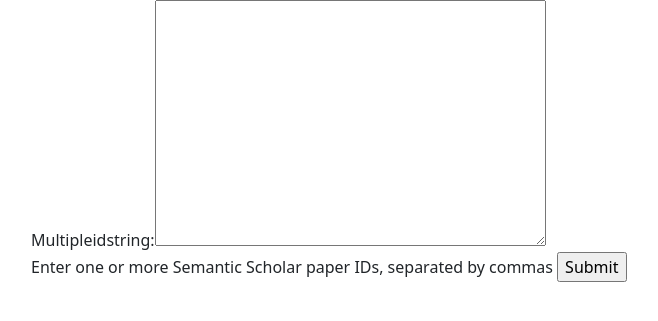
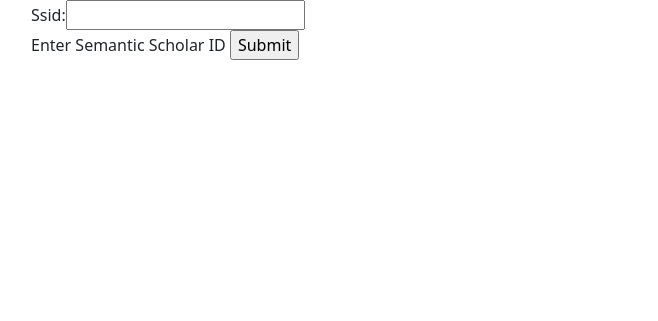
Before and after one commit to wabarr/citation_networks, a Django app: page /import-citations/ in a window 1280 px wide. Shown: the part 56-377 px from the top of the page, without its empty margins (51-709 px from the left). Run offline with Django 3.2, Linux system fonts and the light colour scheme; some libraries are stand-ins or nearby versions.

Commit message:
made form submission saner from paper detail view (don't use js)

```diff
--- a/citation_networks/admin.py
+++ b/citation_networks/admin.py
@@ -3,7 +3,7 @@
 
 
 class PaperAdmin(admin.ModelAdmin):
-    fields = ["SSID_paper_ID", "title", "year", "abstract", "journal_name", "volume", "issue", "pages", "cited_by", "citations_last_queried"]
+    fields = ["SSID_paper_ID", "title", "year", "abstract", "journal_name", "volume", "issue", "pages", "cited_by", "citations_last_queried","raw_SS_json"]
     search_fields = ["SSID_paper_ID", "title", "year","authors__name"]
 
 class AuthorAdmin(admin.ModelAdmin):
--- a/citation_networks/forms.py
+++ b/citation_networks/forms.py
@@ -1,155 +1,155 @@
 from django import forms
+from django.core.exceptions import ValidationError
 import requests
+import json
 from citation_networks.models import Paper, Author, Authorship
 import datetime
 
 class ImportCitations(forms.Form):
-    multipleIDstring = forms.CharField(widget=forms.Textarea, help_text="Enter one or more Semantic Scholar paper IDs, separated by commas")
+    ssid = forms.CharField(help_text="Enter Semantic Scholar ID")
 
-    def doImport(self, multipleIDstring):
-        class SSPaper:
-            def __init__(self, ID):
-                self.ID = ID
-                self.semantic_API_url = "https://api.semanticscholar.org/graph/v1/paper/"
-                try:
-                    fields = ["citationCount", "authors", "year", "title", "journal", "publicationTypes", "abstract",
-                              "citations", "citations.authors", "citations.year", "citations.title",
-                              "citations.journal",
-                              "references", "references.authors", "references.year", "references.title",
-                              "references.journal"]
-                    URL = self.semantic_API_url + self.ID + "?fields={fields}".format(
-                        fields=",".join(fields))
-                    print(URL)
-                    paper = requests.get(URL)
-                    if paper.status_code == 404:
-                        raise Exception(paper.json()["error"])
-                    if paper.status_code == 200:
-                        self.json = paper.json()
-                except:
-                    raise Exception(
-                        "something dreadful happened when trying to fetch paper {id}.  Check your URL".format(
-                            id=self.ID))
+    def addAuthors(self, paper_object, JSON_authorlist):
+        authors = enumerate(JSON_authorlist)
+        for i, author in authors:
+            theAuthorObject, created = Author.objects.get_or_create(SS_author_ID=author["authorId"],
+                                                                    name=author["name"])
+            numAuthors = len(JSON_authorlist)
+            if i == 0:
+                Authorship.objects.get_or_create(paper=paper_object,
+                                                 author=theAuthorObject,
+                                                 authorPosition="F")
 
-            def json(self):
-                print(self.json)
+            elif i == numAuthors - 1:
+                Authorship.objects.get_or_create(paper=paper_object,
+                                                 author=theAuthorObject,
+                                                 authorPosition="L")
+            else:
+                Authorship.objects.get_or_create(paper=paper_object,
+                                                 author=theAuthorObject,
+                                                 authorPosition="I")
 
-        def addAuthors(paper_object, JSON_authorlist):
-            authors = enumerate(JSON_authorlist)
-            for i, author in authors:
-                theAuthorObject, created = Author.objects.get_or_create(SS_author_ID=author["authorId"],
-                                                                        name=author["name"])
-                numAuthors = len(JSON_authorlist)
-                if i == 0:
-                    Authorship.objects.get_or_create(paper=paper_object,
-                                                     author=theAuthorObject,
-                                                     authorPosition="F")
-
-                elif i == numAuthors - 1:
-                    Authorship.objects.get_or_create(paper=paper_object,
-                                                     author=theAuthorObject,
-                                                     authorPosition="L")
-                else:
-                    Authorship.objects.get_or_create(paper=paper_object,
-                                                     author=theAuthorObject,
-                                                     authorPosition="I")
-
-        def addPaper2DB(ID):
-            paper_response_from_SS_API = SSPaper(ID)
-            thePaperJSON = paper_response_from_SS_API.json
-            thePaperObject, created = Paper.objects.get_or_create(SSID_paper_ID=thePaperJSON["paperId"])
-            thePaperObject.title=thePaperJSON["title"]
+    def addCitationsRefs(self, id):
+        thePaperObject = Paper.objects.get(SSID_paper_ID=id)
+        thePaperJSON = json.loads(thePaperObject.raw_SS_json)
+        for citation in thePaperJSON["citations"]:
+            citing_paper, created = Paper.objects.get_or_create(SSID_paper_ID=citation["paperId"])
+            citing_paper.title = citation["title"]
             try:
-                thePaperObject.journal_name = thePaperJSON["journal"]["name"]
+                citing_paper.journal_name = citation["journal"]["name"]
             except KeyError:
                 pass
             except TypeError:
                 pass
             try:
-                thePaperObject.volume = thePaperJSON["journal"]["volume"]
+                citing_paper.volume = citation["journal"]["volume"]
             except KeyError:
                 pass
             except TypeError:
                 pass
             try:
-                thePaperObject.issue = thePaperJSON["journal"]["issue"]
+                citing_paper.issue = citation["journal"]["issue"]
             except KeyError:
                 pass
             except TypeError:
                 pass
             try:
-                thePaperObject.pages = thePaperJSON["journal"]["pages"]
+                citing_paper.pages = citation["journal"]["pages"]
             except KeyError:
                 pass
             except TypeError:
                 pass
-            thePaperObject.year=thePaperJSON["year"]
-            thePaperObject.citations_last_queried = datetime.datetime.now().astimezone()
+            citing_paper.year = citation["year"]
+            citing_paper.save()
+            self.addAuthors(citing_paper, citation["authors"])
+            thePaperObject.cited_by.add(citing_paper)
             thePaperObject.save()
-            addAuthors(thePaperObject, thePaperJSON["authors"])
-            for citation in thePaperJSON["citations"]:
-                citing_paper, created = Paper.objects.get_or_create(SSID_paper_ID=citation["paperId"])
-                citing_paper.title = citation["title"]
-                try:
-                    citing_paper.journal_name = citation["journal"]["name"]
-                except KeyError:
-                    pass
-                except TypeError:
-                    pass
-                try:
-                    citing_paper.volume = citation["journal"]["volume"]
-                except KeyError:
-                    pass
-                except TypeError:
-                    pass
-                try:
-                    citing_paper.issue = citation["journal"]["issue"]
-                except KeyError:
-                    pass
-                except TypeError:
-                    pass
-                try:
-                    citing_paper.pages = citation["journal"]["pages"]
-                except KeyError:
-                    pass
-                except TypeError:
-                    pass
-                citing_paper.year=citation["year"]
-                citing_paper.save()
-                addAuthors(citing_paper, citation["authors"])
-                thePaperObject.cited_by.add(citing_paper)
-                thePaperObject.save()
-            for reference in thePaperJSON["references"]:
-                referring_paper, created = Paper.objects.get_or_create(SSID_paper_ID=reference["paperId"])
-                referring_paper.title = reference["title"]
-                try:
-                    referring_paper.journal_name = reference["journal"]["name"]
-                except KeyError:
-                    pass
-                except TypeError:
-                    pass
-                try:
-                    referring_paper.volume = reference["journal"]["volume"]
-                except KeyError:
-                    pass
-                except TypeError:
-                    pass
-                try:
-                    referring_paper.issue = reference["journal"]["issue"]
-                except KeyError:
-                    pass
-                except TypeError:
-                    pass
-                try:
-                    referring_paper.pages = reference["journal"]["pages"]
-                except KeyError:
-                    pass
-                except TypeError:
-                    pass
-                referring_paper.year=reference["year"]
-                referring_paper.save()
-                addAuthors(referring_paper, reference["authors"])
-                thePaperObject.references.add(referring_paper)
-                thePaperObject.save()
-        ## do the thing
-        for SSid in multipleIDstring.replace(" ", "").replace("\n","").split(','):
-            addPaper2DB(SSid)
+        for reference in thePaperJSON["references"]:
+            referring_paper, created = Paper.objects.get_or_create(SSID_paper_ID=reference["paperId"])
+            referring_paper.title = reference["title"]
+            try:
+                referring_paper.journal_name = reference["journal"]["name"]
+            except KeyError:
+                pass
+            except TypeError:
+                pass
+            try:
+                referring_paper.volume = reference["journal"]["volume"]
+            except KeyError:
+                pass
+            except TypeError:
+                pass
+            try:
+                referring_paper.issue = reference["journal"]["issue"]
+            except KeyError:
+                pass
+            except TypeError:
+                pass
+            try:
+                referring_paper.pages = reference["journal"]["pages"]
+            except KeyError:
+                pass
+            except TypeError:
+                pass
+            referring_paper.year = reference["year"]
+            referring_paper.save()
+            self.addAuthors(referring_paper, reference["authors"])
+            thePaperObject.references.add(referring_paper)
+            thePaperObject.save()
+
+    def clean(self):
+        super().clean()
+        ## on submit form clean, query SS and create the object if needed, saving the
+        ## raw json into a model field called Paper.raw_SS_json
+        id = self.cleaned_data["ssid"]
+        semantic_API_url = "https://api.semanticscholar.org/graph/v1/paper/"
+        status_code = None
+        try:
+            fields = ["citationCount", "authors", "year", "title", "journal", "publicationTypes", "abstract",
+                      "citations", "citations.authors", "citations.year", "citations.title",
+                      "citations.journal",
+                      "references", "references.authors", "references.year", "references.title",
+                      "references.journal"]
+            URL = semantic_API_url + id + "?fields={fields}".format(
+                fields=",".join(fields))
+            print(URL)
+            paper = requests.get(URL)
+            if paper.status_code == 200:
+                thePaperJSON = paper.json()
+            else:
+                raise ValidationError("Got error code {code} from Semantic Scholar".format(code=paper_response_from_SS_API.status_code))
+        except:
+            raise ValidationError(
+                "something dreadful happened when trying to fetch paper.  Check your URL {url}".format(
+                    url=URL))
+
+        thePaperObject, created = Paper.objects.get_or_create(SSID_paper_ID=thePaperJSON["paperId"])
+        thePaperObject.raw_SS_json = json.dumps(thePaperJSON)
+        thePaperObject.title = thePaperJSON["title"]
+        try:
+            thePaperObject.journal_name = thePaperJSON["journal"]["name"]
+        except KeyError:
+            pass
+        except TypeError:
+            raise ValidationError("Got a type error when trying to parse the JSON")
+        try:
+            thePaperObject.volume = thePaperJSON["journal"]["volume"]
+        except KeyError:
+            pass
+        except TypeError:
+            raise ValidationError("Got a type error when trying to parse the JSON")
+        try:
+            thePaperObject.issue = thePaperJSON["journal"]["issue"]
+        except KeyError:
+            pass
+        except TypeError:
+            raise ValidationError("Got a type error when trying to parse the JSON")
+        try:
+            thePaperObject.pages = thePaperJSON["journal"]["pages"]
+        except KeyError:
+            pass
+        except TypeError:
+            raise ValidationError("Got a type error when trying to parse the JSON")
+        thePaperObject.year = thePaperJSON["year"]
+        thePaperObject.citations_last_queried = datetime.datetime.now().astimezone()
+        thePaperObject.save()
+        self.addAuthors(thePaperObject, thePaperJSON["authors"])
--- a/citation_networks/models.py
+++ b/citation_networks/models.py
@@ -23,6 +23,7 @@
     references = models.ManyToManyField('Paper', blank=True, related_name="refs")
     cited_by = models.ManyToManyField('Paper', blank=True, related_name="cites")
     citations_last_queried = models.DateTimeField(null=True, blank=True)
+    raw_SS_json = models.TextField(null=True, blank=True)
 
     def __str__(self):
         try:
--- a/citation_networks/templates/citation_networks/network.html
+++ b/citation_networks/templates/citation_networks/network.html
@@ -58,7 +58,7 @@
             .id(function(d) { return d.id; })                     // This provide  the id of a node
             .links(data.links)                                    // and this the list of links
       )
-      .force("charge", d3.forceManyBody().strength(-20))         // This adds repulsion between nodes. Play with the -400 for the repulsion strength
+      .force("charge", d3.forceManyBody().strength(-4))         // This adds repulsion between nodes. Play with the -400 for the repulsion strength
       .force("center", d3.forceCenter(width / 2, height / 2))     // This force attracts nodes to the center of the svg area
       .on("end", ticked);
 
@@ -71,8 +71,8 @@
         .attr("y2", function(d) { return d.target.y; });
 
     node
-         .attr("cx", function (d) { return d.x+6; })
-         .attr("cy", function(d) { return d.y-6; });
+         .attr("cx", function (d) { return d.x; })
+         .attr("cy", function(d) { return d.y; });
   }
 
 });
--- a/citation_networks/urls.py
+++ b/citation_networks/urls.py
@@ -15,13 +15,12 @@
 """
 from django.contrib import admin
 from django.urls import path
-from citation_networks.views import PaperListView, PaperDetailView, ImportCitationsFormView, AuthorDetailView, NetworkView, NetworkJSON
-
+from citation_networks.views import *
 urlpatterns = [
     path('', PaperListView.as_view()),
     path('admin/', admin.site.urls),
     path('papers/', PaperListView.as_view()),
-    path('papers/<pk>', PaperDetailView.as_view(), name="paper-detail"),
+    path('papers/<pk>', ImportCitationsFormViewFromPaperDetail.as_view(), name="paper-detail"),
     path('authors/<pk>', AuthorDetailView.as_view(), name="author-detail"),
     path('import-citations/', ImportCitationsFormView.as_view()),
     path('network/', NetworkView.as_view()),
--- a/citation_networks/views.py
+++ b/citation_networks/views.py
@@ -27,9 +27,6 @@
         return JsonResponse({"nodes": nodes, "links": links})
 
 
-class PaperDetailView(DetailView):
-    model = Paper
-
 class AuthorDetailView(DetailView):
     model = Author
 
@@ -47,5 +44,21 @@
     success_url = '/papers/'
 
     def form_valid(self, form):
-        form.doImport(form.cleaned_data["multipleIDstring"])
+        form.addCitationsRefs(form.cleaned_data["ssid"])
         return super().form_valid(form)
+
+class ImportCitationsFormViewFromPaperDetail(ImportCitationsFormView):
+    # note this is more complicated than a standard detail view, because it contains a hidden
+    # form to query citations
+
+    template_name = 'citation_networks/paper_detail.html'
+
+    def get_context_data(self, **kwargs):
+        context = super().get_context_data(**kwargs)
+        context["object"] = Paper.objects.get(pk=self.kwargs['pk'])
+        return context
+
+    def get_initial(self, **kwargs):
+        initial = super().get_initial(**kwargs)
+        initial["ssid"] = Paper.objects.get(pk=self.kwargs['pk']).SSID_paper_ID
+        return initial
```
Also changed, not shown: citation_networks/templates/citation_networks/paper_detail.html (+11 -12 lines).
